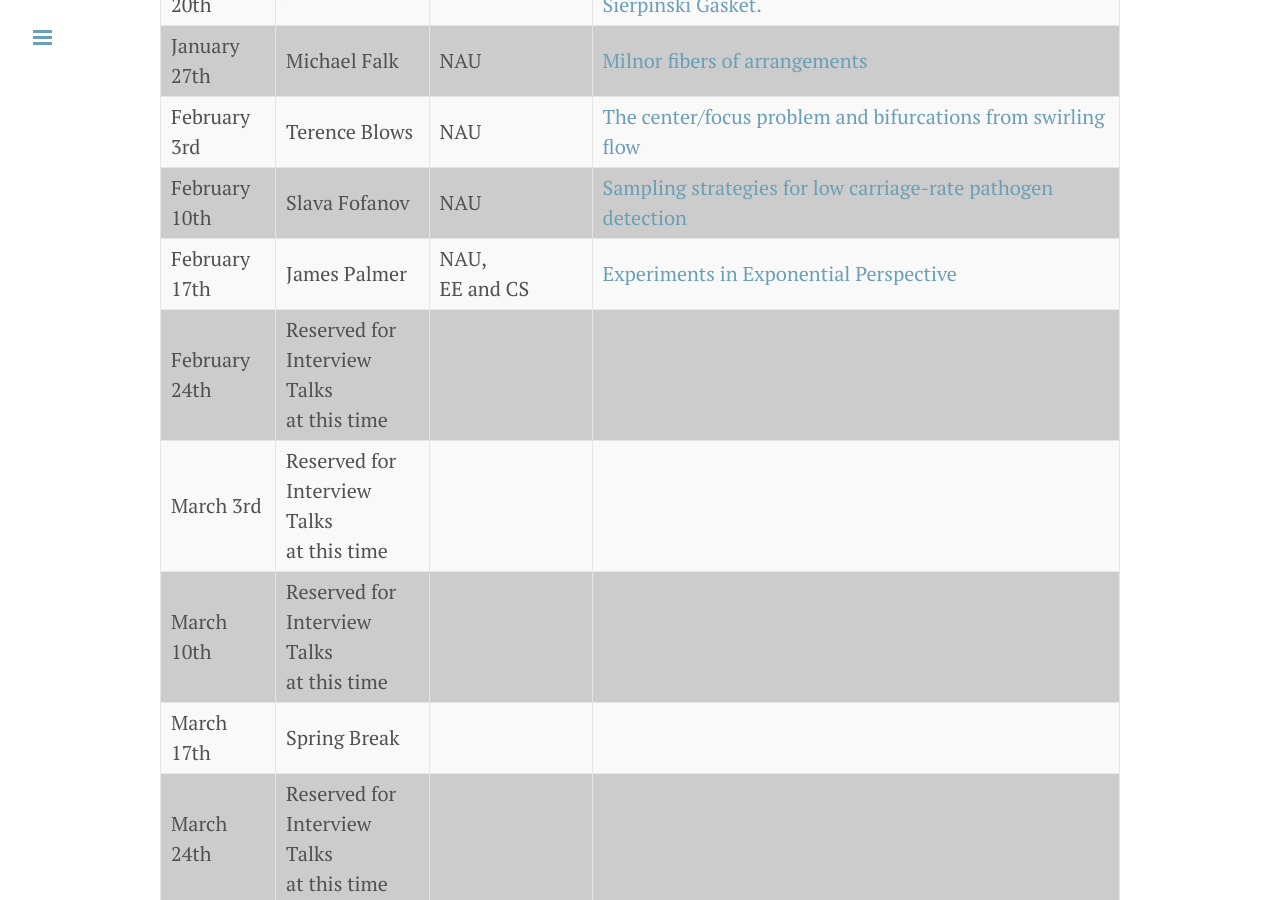
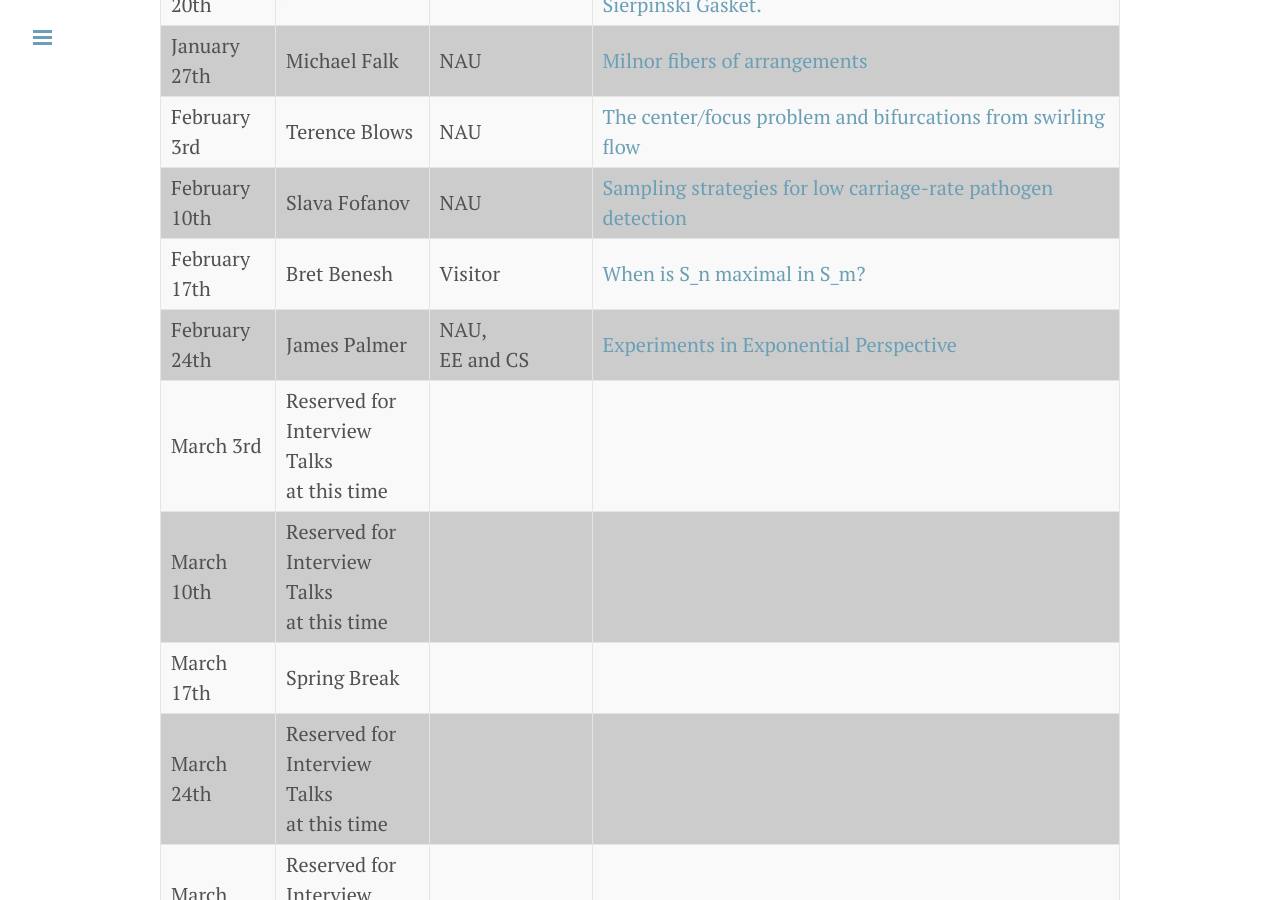
Before and after one commit to NAUMathStat/seminars, a Jekyll site: the page built from colloquiumSpring2015.md, in a window 1280 px wide and 900 px high, scrolled down 542 px. Built offline with Jekyll 4.4.1, drawn with Linux system fonts in a browser that asks for light colours; Markdown is read by kramdown in place of the engine named in the settings.

Commit message:
schedule change

```diff
--- a/colloquiumSpring2015.md
+++ b/colloquiumSpring2015.md
@@ -73,16 +73,16 @@ Invariant Subspaces for a Nonlinear PDE on the Sierpinski Gasket.</a></td>
 
 <tr>
   <td>February 17th</td>
-  <td>James Palmer </td>
-  <td>NAU, <br>EE and CS</td>
-<td><a href="{{ site.baseurl }}/colloquium_files/palmer_021715.pdf" target="_blank">Experiments in Exponential Perspective</a></td>
+  <td>Bret Benesh</td>
+  <td>Visitor</td>
+<td><a href="{{ site.baseurl }}/colloquium_files/benesh_021715.pdf" target="_blank">When is S_n maximal in S_m?</a></td>
 </tr>
 
 <tr>
   <td>February 24th</td>
-  <td>Reserved for Interview Talks <br> at this time</td>
-  <td></td>
-<td></td>
+  <td>James Palmer </td>
+  <td>NAU, <br>EE and CS</td>
+<td><a href="{{ site.baseurl }}/colloquium_files/palmer_022415.pdf" target="_blank">Experiments in Exponential Perspective</a></td>
 </tr>
 
 <tr>
```
Also changed, not shown: 6 other files.
